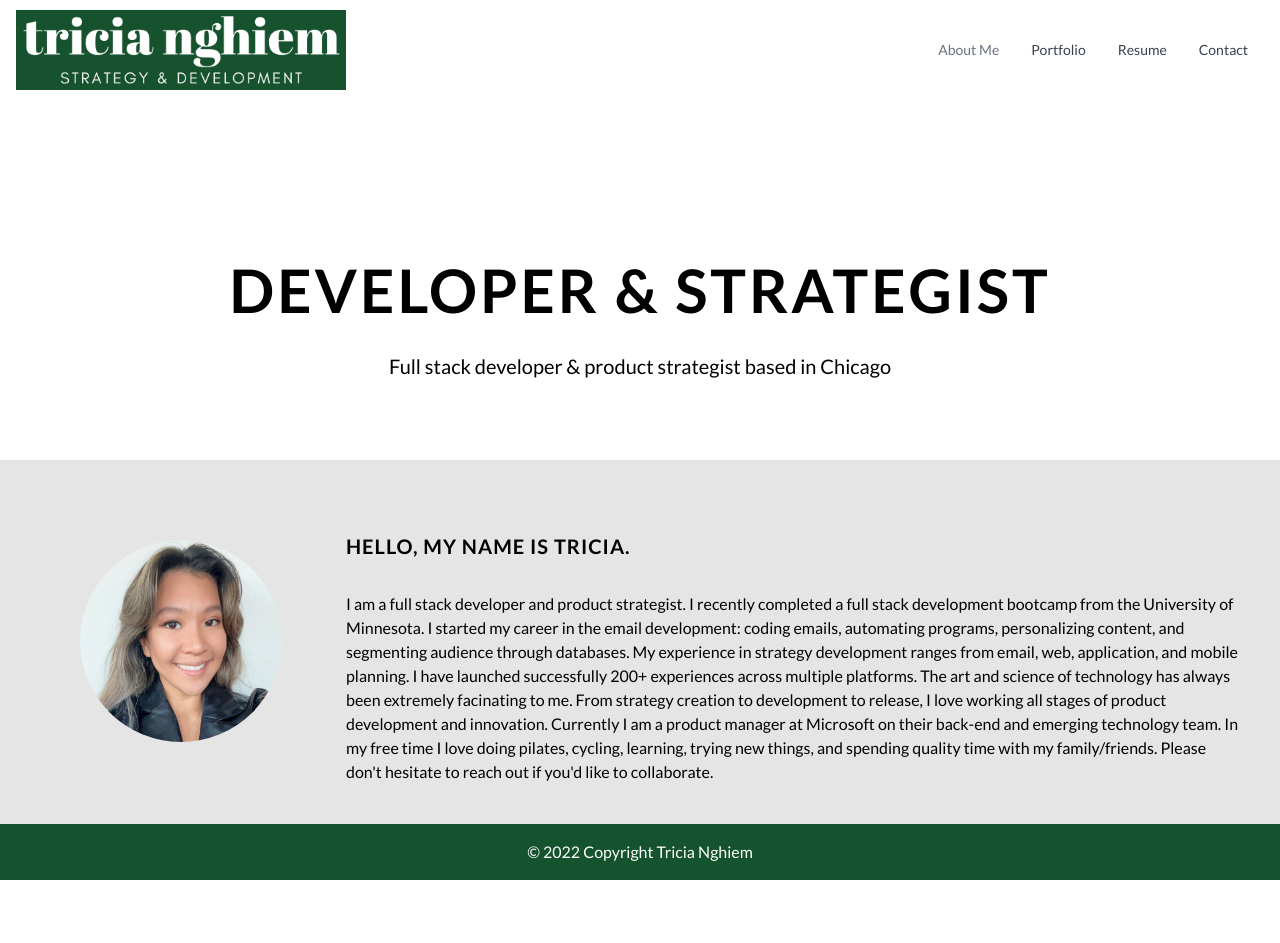
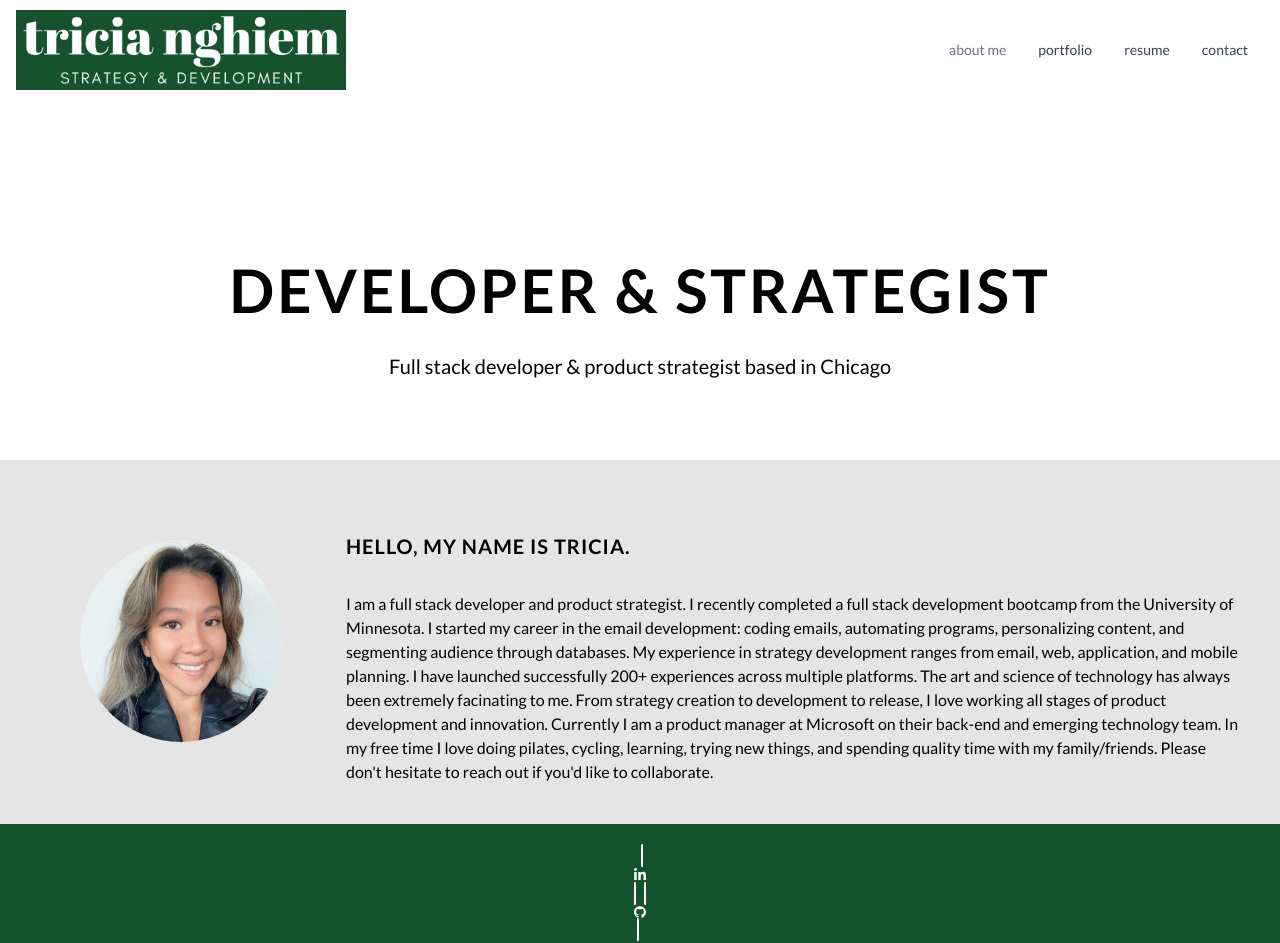
Before and after one commit to triciaax/react-portfolio, a React (Create React App) app: page / in a window 1280 px wide. Shown: the top 943 px of the page. Before the commit the page ends 880 px from the top, so only its background shows below. Built offline with nearby package versions, Linux system fonts and the light colour scheme.

Commit message:
updated styling and added icons

```diff
--- a/src/components/Footer.js
+++ b/src/components/Footer.js
@@ -1,8 +1,52 @@
 export default function Footer() {
   return (
     <footer class="text-center text-white bg-green-900">
-      <div class="text-center text-white p-4">
-        © 2022 Copyright Tricia Nghiem
+      <div class="text-center text-white pt-5">
+        <a
+          href="https://www.linkedin.com/in/tricia-nghiem/"
+          type="button"
+          class="rounded-full border-2 border-white text-white leading-normal uppercase hover:bg-black hover:bg-opacity-5 focus:outline-none focus:ring-0 transition duration-150 ease-in-out w-9 h-9 m-1"
+        >
+          <svg
+            aria-hidden="true"
+            focusable="false"
+            data-prefix="fab"
+            data-icon="linkedin-in"
+            class="w-3 h-full mx-auto"
+            role="img"
+            xmlns="http://www.w3.org/2000/svg"
+            viewBox="0 0 448 512"
+          >
+            <path
+              fill="currentColor"
+              d="M100.28 448H7.4V148.9h92.88zM53.79 108.1C24.09 108.1 0 83.5 0 53.8a53.79 53.79 0 0 1 107.58 0c0 29.7-24.1 54.3-53.79 54.3zM447.9 448h-92.68V302.4c0-34.7-.7-79.2-48.29-79.2-48.29 0-55.69 37.7-55.69 76.7V448h-92.78V148.9h89.08v40.8h1.3c12.4-23.5 42.69-48.3 87.88-48.3 94 0 111.28 61.9 111.28 142.3V448z"
+            ></path>
+          </svg>
+        </a>
+        <a
+          href="https://github.com/triciaax"
+          type="button"
+          class="rounded-full border-2 border-white text-white leading-normal uppercase hover:bg-black hover:bg-opacity-5 focus:outline-none focus:ring-0 transition duration-150 ease-in-out w-9 h-9 m-1"
+        >
+          <svg
+            aria-hidden="true"
+            focusable="false"
+            data-prefix="fab"
+            data-icon="github"
+            class="w-3 h-full mx-auto"
+            role="img"
+            xmlns="http://www.w3.org/2000/svg"
+            viewBox="0 0 496 512"
+          >
+            <path
+              fill="currentColor"
+              d="M165.9 397.4c0 2-2.3 3.6-5.2 3.6-3.3.3-5.6-1.3-5.6-3.6 0-2 2.3-3.6 5.2-3.6 3-.3 5.6 1.3 5.6 3.6zm-31.1-4.5c-.7 2 1.3 4.3 4.3 4.9 2.6 1 5.6 0 6.2-2s-1.3-4.3-4.3-5.2c-2.6-.7-5.5.3-6.2 2.3zm44.2-1.7c-2.9.7-4.9 2.6-4.6 4.9.3 2 2.9 3.3 5.9 2.6 2.9-.7 4.9-2.6 4.6-4.6-.3-1.9-3-3.2-5.9-2.9zM244.8 8C106.1 8 0 113.3 0 252c0 110.9 69.8 205.8 169.5 239.2 12.8 2.3 17.3-5.6 17.3-12.1 0-6.2-.3-40.4-.3-61.4 0 0-70 15-84.7-29.8 0 0-11.4-29.1-27.8-36.6 0 0-22.9-15.7 1.6-15.4 0 0 24.9 2 38.6 25.8 21.9 38.6 58.6 27.5 72.9 20.9 2.3-16 8.8-27.1 16-33.7-55.9-6.2-112.3-14.3-112.3-110.5 0-27.5 7.6-41.3 23.6-58.9-2.6-6.5-11.1-33.3 2.6-67.9 20.9-6.5 69 27 69 27 20-5.6 41.5-8.5 62.8-8.5s42.8 2.9 62.8 8.5c0 0 48.1-33.6 69-27 13.7 34.7 5.2 61.4 2.6 67.9 16 17.7 25.8 31.5 25.8 58.9 0 96.5-58.9 104.2-114.8 110.5 9.2 7.9 17 22.9 17 46.4 0 33.7-.3 75.4-.3 83.6 0 6.5 4.6 14.4 17.3 12.1C428.2 457.8 496 362.9 496 252 496 113.3 383.5 8 244.8 8zM97.2 352.9c-1.3 1-1 3.3.7 5.2 1.6 1.6 3.9 2.3 5.2 1 1.3-1 1-3.3-.7-5.2-1.6-1.6-3.9-2.3-5.2-1zm-10.8-8.1c-.7 1.3.3 2.9 2.3 3.9 1.6 1 3.6.7 4.3-.7.7-1.3-.3-2.9-2.3-3.9-2-.6-3.6-.3-4.3.7zm32.4 35.6c-1.6 1.3-1 4.3 1.3 6.2 2.3 2.3 5.2 2.6 6.5 1 1.3-1.3.7-4.3-1.3-6.2-2.2-2.3-5.2-2.6-6.5-1zm-11.4-14.7c-1.6 1-1.6 3.6 0 5.9 1.6 2.3 4.3 3.3 5.6 2.3 1.6-1.3 1.6-3.9 0-6.2-1.4-2.3-4-3.3-5.6-2z"
+            ></path>
+          </svg>
+        </a>
+      </div>
+      <div class="text-center text-white pb-5 tracking-wider font-thin text-xs">
+        © 2022 TRICIA NGHIEM
       </div>
     </footer>
   );
--- a/src/components/Nav.js
+++ b/src/components/Nav.js
@@ -17,7 +17,7 @@
         <button
           data-collapse-toggle="navbar-default"
           type="button"
-          class="inline-flex items-center p-2 ml-3 text-sm text-gray-500 rounded-lg md:hidden hover:bg-gray-100 focus:outline-none focus:ring-2 focus:ring-gray-200 dark:text-gray-400 dark:hover:bg-gray-700 dark:focus:ring-gray-600"
+          class="inline-flex items-center p-2 ml-3 text-lg text-gray-500 rounded-lg md:hidden hover:bg-gray-100 focus:outline-none focus:ring-2 focus:ring-gray-200 dark:text-gray-400 dark:hover:bg-gray-700 dark:focus:ring-gray-600"
           aria-controls="navbar-default"
           aria-expanded="false"
         >
@@ -37,14 +37,14 @@
           </svg>
         </button>
         <div class="hidden w-full md:block md:w-auto" id="navbar-default">
-          <ul class="flex flex-col p-4 mt-4 bg-gray-50 border border-gray-100 md:flex-row md:space-x-8 md:mt-0 md:text-sm md:font-medium md:border-0 md:bg-white dark:bg-white md:dark:bg-green-900">
+          <ul class=" flex flex-col p-4 mt-4 bg-gray-50 border border-gray-100 md:flex-row md:space-x-8 md:mt-0 md:text-sm md:font-medium md:border-0 md:bg-white dark:bg-white md:dark:bg-green-900">
             <li>
               <button
                 class="block py-2 pr-4 pl-3 text-white bg-blue-700 rounded md:bg-transparent md:text-gray-500 md:p-0 dark:text-white"
                 aria-current="page"
                 onClick={() => changePage("about-me")}
               >
-                About Me
+                about me
               </button>
             </li>
             <li>
@@ -52,7 +52,7 @@
                 class="block py-2 pr-4 pl-3 text-gray-700 rounded hover:bg-gray-100 md:hover:bg-transparent md:border-0 md:hover:text-blue-700 md:p-0 dark:text-white md:dark:hover:text-white dark:hover:bg-gray-700 dark:hover:text-white md:dark:hover:bg-transparent"
                 onClick={() => changePage("portfolio")}
               >
-                Portfolio
+                portfolio
               </button>
             </li>
             <li>
@@ -60,7 +60,7 @@
                 class="block py-2 pr-4 pl-3 text-gray-700 rounded hover:bg-gray-100 md:hover:bg-transparent md:border-0 md:hover:text-blue-700 md:p-0 dark:text-white md:dark:hover:text-white dark:hover:bg-gray-700 dark:hover:text-white md:dark:hover:bg-transparent"
                 onClick={() => changePage("resume")}
               >
-                Resume
+                resume
               </button>
             </li>
             <li>
@@ -68,7 +68,7 @@
                 class="block py-2 pr-4 pl-3 text-gray-700 rounded hover:bg-gray-100 md:hover:bg-transparent md:border-0 md:hover:text-blue-700 md:p-0 dark:text-white md:dark:hover:text-white dark:hover:bg-gray-700 dark:hover:text-white md:dark:hover:bg-transparent"
                 onClick={() => changePage("contact-me")}
               >
-                Contact
+                contact
               </button>
             </li>
           </ul>
```
